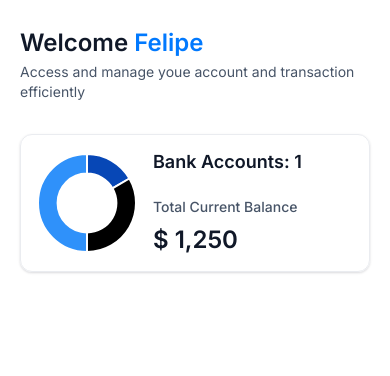
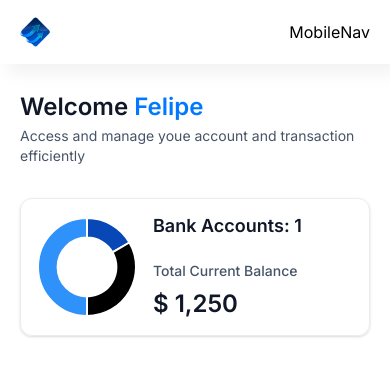
Before and after one commit to filopofelix/banking, a Next.js app: page / in a window 390 px wide. Shown: the top 376 px of the page. Built offline with nearby package versions, Linux system fonts and the light colour scheme.

Commit message:
implementando navegador mobil

```diff
--- a/app/(root)/layout.tsx
+++ b/app/(root)/layout.tsx
@@ -1,4 +1,6 @@
+import MobileNav from "@/components/MobileNav";
 import Sidebar from "@/components/Sidebar";
+import Image from 'next/image'
 
 export default function RootLayout({
   children,
@@ -7,9 +9,19 @@
 }>) {
   const loggedIn = {firstName: 'Felipe', lastName: 'DF'};
   return (
-    <main className="flex h-screen w-full font-inter">
+    <main className='flex h-screen w-full font-inter'>
         <Sidebar user ={loggedIn} />
+
+        <div className='flex size-full flex-col'>
+          <div className='root-layout'>
+            <Image src="/icons/logo.svg" width={30} height={30} alt="logo"/>
+            <div>
+              <MobileNav user ={loggedIn}/>
+            </div>
+          </div>
         {children}
+        </div>
+
     </main>
   );
 }
--- /dev/null
+++ b/components/MobileNav.tsx
@@ -0,0 +1,9 @@
+import React from 'react'
+
+const MobileNav = ({user}: MobileNavProps) => {
+  return (
+    <div>MobileNav</div>
+  )
+}
+
+export default MobileNav
--- a/components/Sidebar.tsx
+++ b/components/Sidebar.tsx
@@ -28,8 +28,9 @@
                     return(
                         <Link href={item.route} key={item.label}
                         className={cn('sidebar-link', {'bg-bank-gradient': isActive})}>
-                            <div className='relative-size-6'>
+                            <div className='relative size-6' >
                                 <Image
+
                                     src={item.imgURL}
                                     alt={item.label}
                                     fill
@@ -42,7 +43,9 @@
                         </Link>
                     )
                 })}
+                USER
             </nav>
+            FOOTER
         </section>
   )
 }
```
